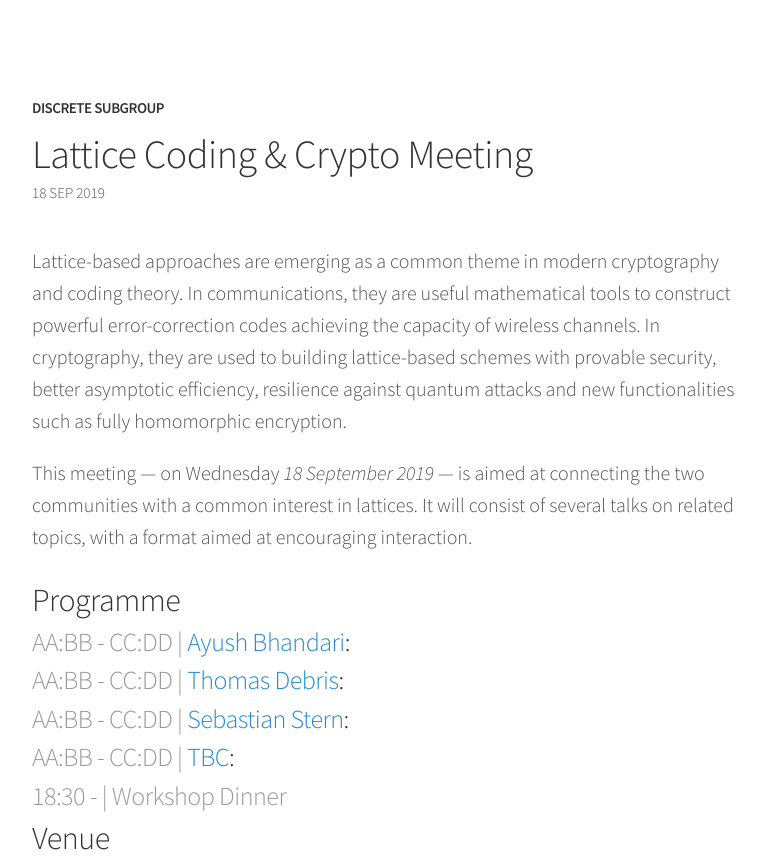
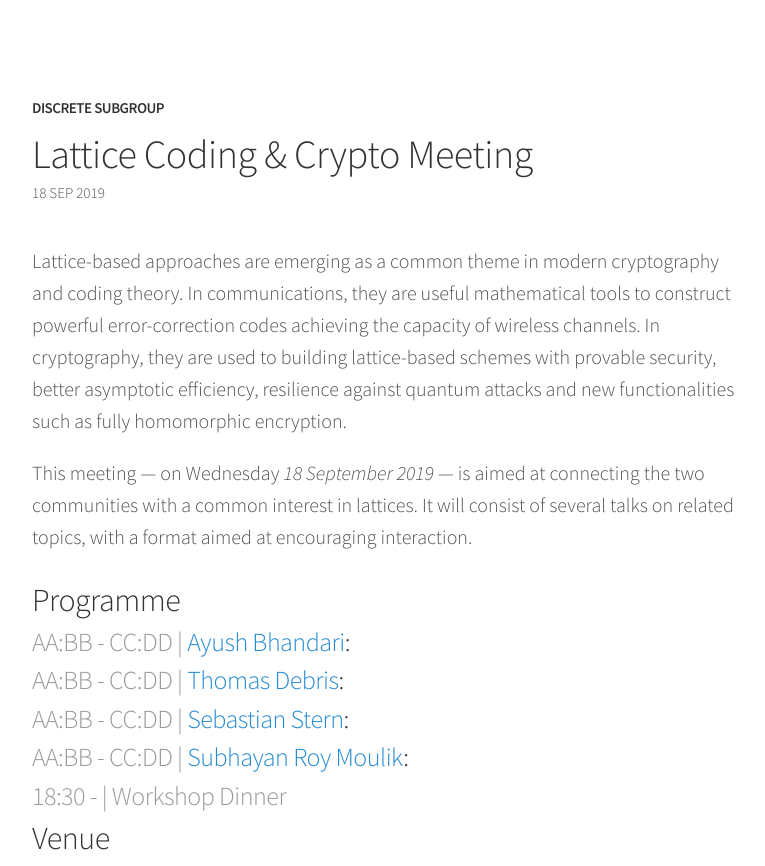
Before and after one commit to malb/discrete-subgroup, a Jekyll site: the page built from _posts/2019-09-18-lattice-meeting.md, in a window 1280 px wide. Shown: the top 866 px of the page, without its empty margins (248-1013 px from the left). Built offline with Jekyll 4.4.1, drawn with Linux system fonts in a browser that asks for light colours; nearby versions of some CDN libraries; grey boxes are pictures that could not be loaded.

Commit message:
Subhayan

```diff
--- a/_posts/2019-09-18-lattice-meeting.md
+++ b/_posts/2019-09-18-lattice-meeting.md
@@ -13,7 +13,7 @@ This meeting — on Wednesday *18 September 2019* — is aimed at connecting the
 ### <span> AA:BB - CC:DD | [Thomas Debris](https://who.paris.inria.fr/Thomas.Debris/)</span>: []() ###
 ### <span> AA:BB - CC:DD | [Sebastian Stern](https://www.uni-ulm.de/nt/staff/senior-researchers/stern/)</span>: []() ###
 
-### <span> AA:BB - CC:DD | [TBC]()</span>: []() ###
+### <span> AA:BB - CC:DD | [Subhayan Roy Moulik](https://www.cs.ox.ac.uk/people/subhayan.roymoulik/)</span>: []() ###
 
 ### <span> 18:30 - | Workshop Dinner </span> ###
 
```
